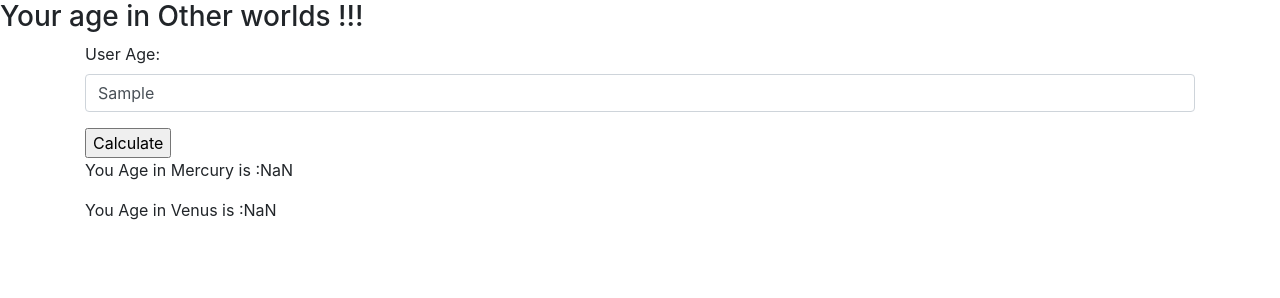
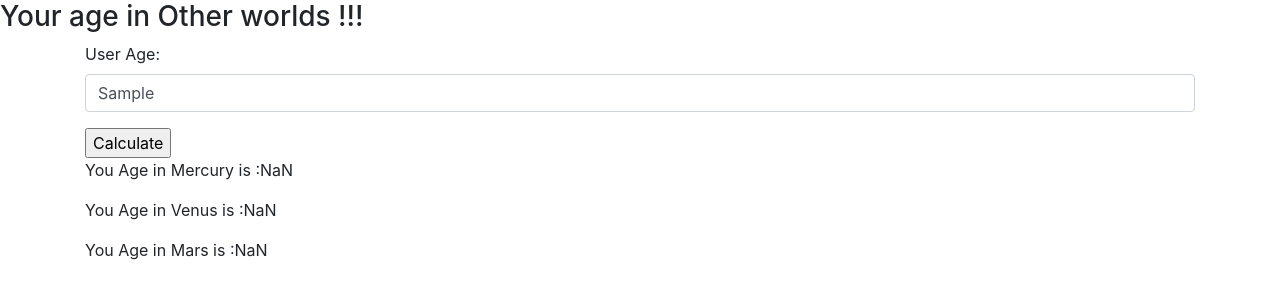
Before and after one commit to sheilaje/Galactic-Age-Calculator-JS, a website built with webpack: page src/index.html in a window 1280 px wide. Both pictures are taken after typing "Sample" into the empty fields and a click on the input "Calculate". Built offline with nearby package versions, Linux system fonts and the light colour scheme.

Commit message:
Add functionality to get MarsAge

```diff
--- a/src/galacticAgeCalculator.js
+++ b/src/galacticAgeCalculator.js
@@ -12,6 +12,11 @@ class Age {
     this.venusYears = Math.round(this.userAge/0.62);
     return this.venusYears;
   }
+
+  calculateMarsYears() {
+    this.marsYears = Math.round(this.userAge/1.88);
+    return this.marsYears;
+  }
   }
 
 export { Age };
--- a/src/index.html
+++ b/src/index.html
@@ -23,6 +23,7 @@
   <div class = "container" id = "otherPlanetAge">
     <p>You Age in Mercury is :<span id = "mecuryYears"></span></p>
     <p>You Age in Venus is :<span id = "venusYears"></span></p>
+    <p>You Age in Mars is :<span id = "marsYears"></span></p>
   </div>
   </body>
 </html>
--- a/src/main.js
+++ b/src/main.js
@@ -16,6 +16,8 @@ $(document).ready(function()
     $("#mecuryYears").text(mercuryAge);
     let venusAge = newAge.calculateVenusYears();
     $("#venusYears").text(venusAge);
+    let marsAge = newAge.calculateMarsYears();
+    $("#marsYears").text(marsAge);
   });
 
 // console.log(userAge);
```
Also changed, not shown: spec/galacticAgeCalculator-spec.js (+2 -0 lines).
